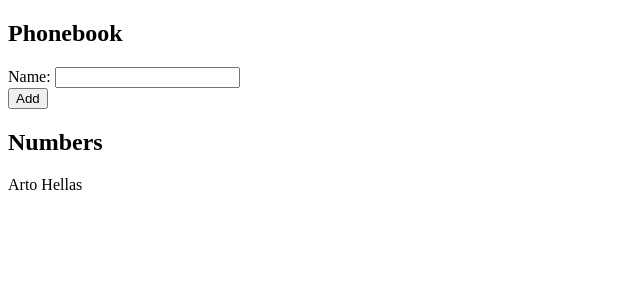
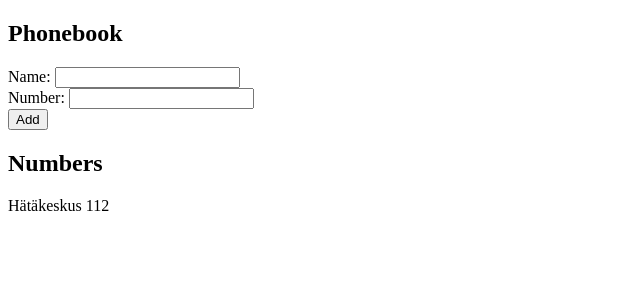
Before and after one commit to tuomax7/FullstackOpen2020, a React (Create React App) app in the folder Osa2/2.6/: page / in a window 1280 px wide. Shown: the top 300 px of the page, without its empty margins (0-640 px from the left). Built offline with nearby package versions, Linux system fonts and the light colour scheme.

Commit message:
2.8 done.

```diff
--- a/Osa2/2.6/src/App.js
+++ b/Osa2/2.6/src/App.js
@@ -2,27 +2,32 @@ import React, { useState } from 'react'
 
 const App = () => {
   const [ persons, setPersons] = useState([
-    {name: "Arto Hellas"},
+    {name: "Hätäkeskus", number: 112},
   ])
 
   const [ newName, setNewName ] = useState('')
 
+  const [ newNumber, setNewNumber ] = useState('')
 
-  const changedInput = (event) => {
+
+  const changedName = (event) => {
       setNewName(event.target.value);
+  }
+
+  const changedNum = (event) => {
+      setNewNumber(event.target.value);
   }
 
   const submitPerson = (event) => {
       event.preventDefault();
 
       const newPerson = {
-        name: newName
+        name: newName,
+        number: newNumber
       }
 
       if(persons.find(person => person.name === newPerson.name)){
-
         window.alert(`${newPerson.name} is already added to phonebook`)
-
       }else{
         setPersons(persons.concat(newPerson));
       }
@@ -33,18 +38,15 @@ const App = () => {
     <div>
       <h2>Phonebook</h2>
       <form onSubmit={submitPerson}>
-        <div>
-          Name: <input value={newName} onChange={changedInput}/>
-        </div>
-        <div>
-          <button type="submit">Add</button>
-        </div>
+          <div>Name: <input value={newName} onChange={changedName}/></div>
+          <div>Number: <input value={newNumber} onChange={changedNum}/></div>
+          <div><button type="submit">Add</button></div>
       </form>
 
 
       <h2>Numbers</h2>
 
-      {persons.map(person => <p key={person.name}>{person.name}</p>)}
+      {persons.map(person => <p key={person.name}>{person.name} {person.number}</p>)}
 
     </div>
   )
```
